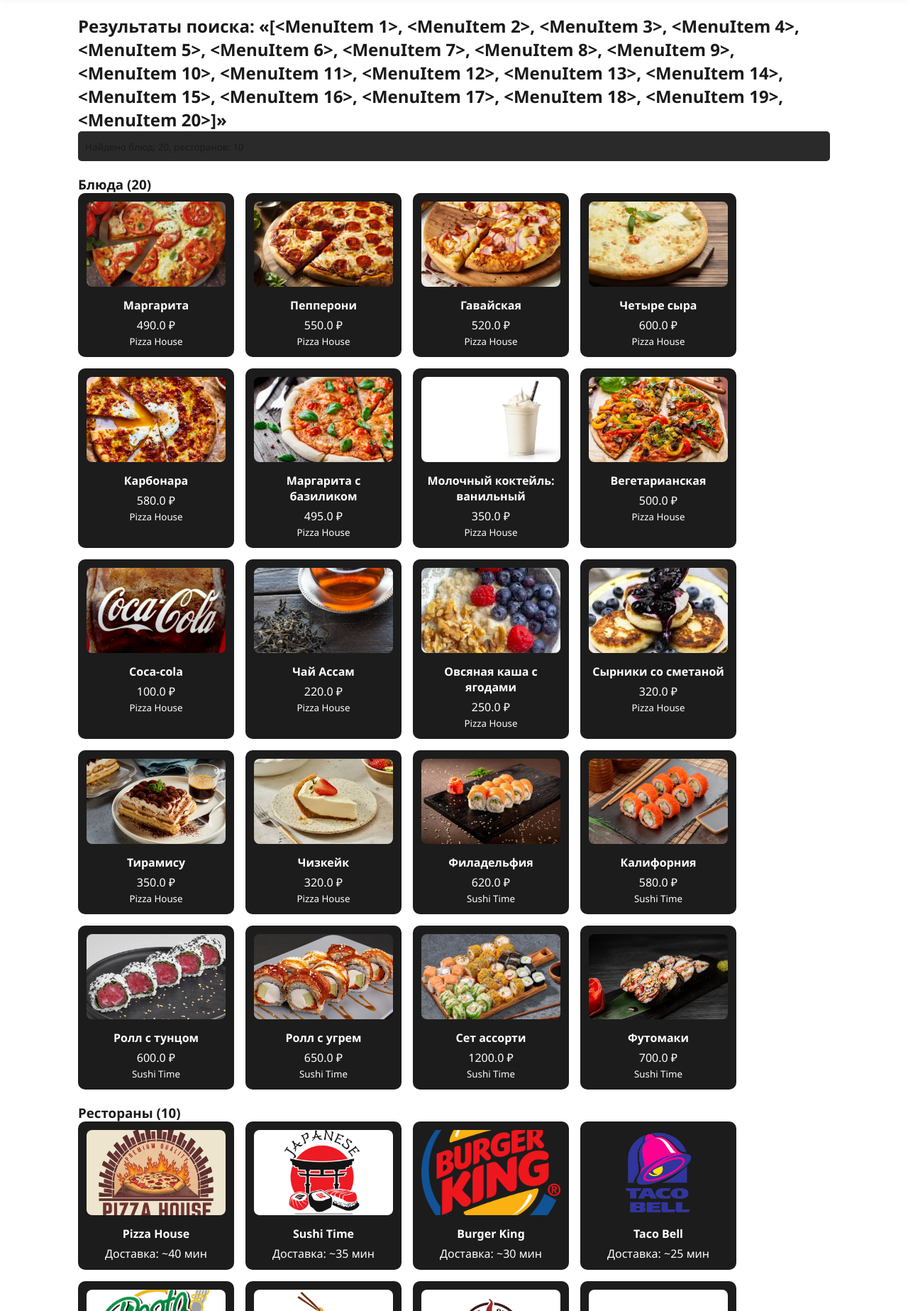
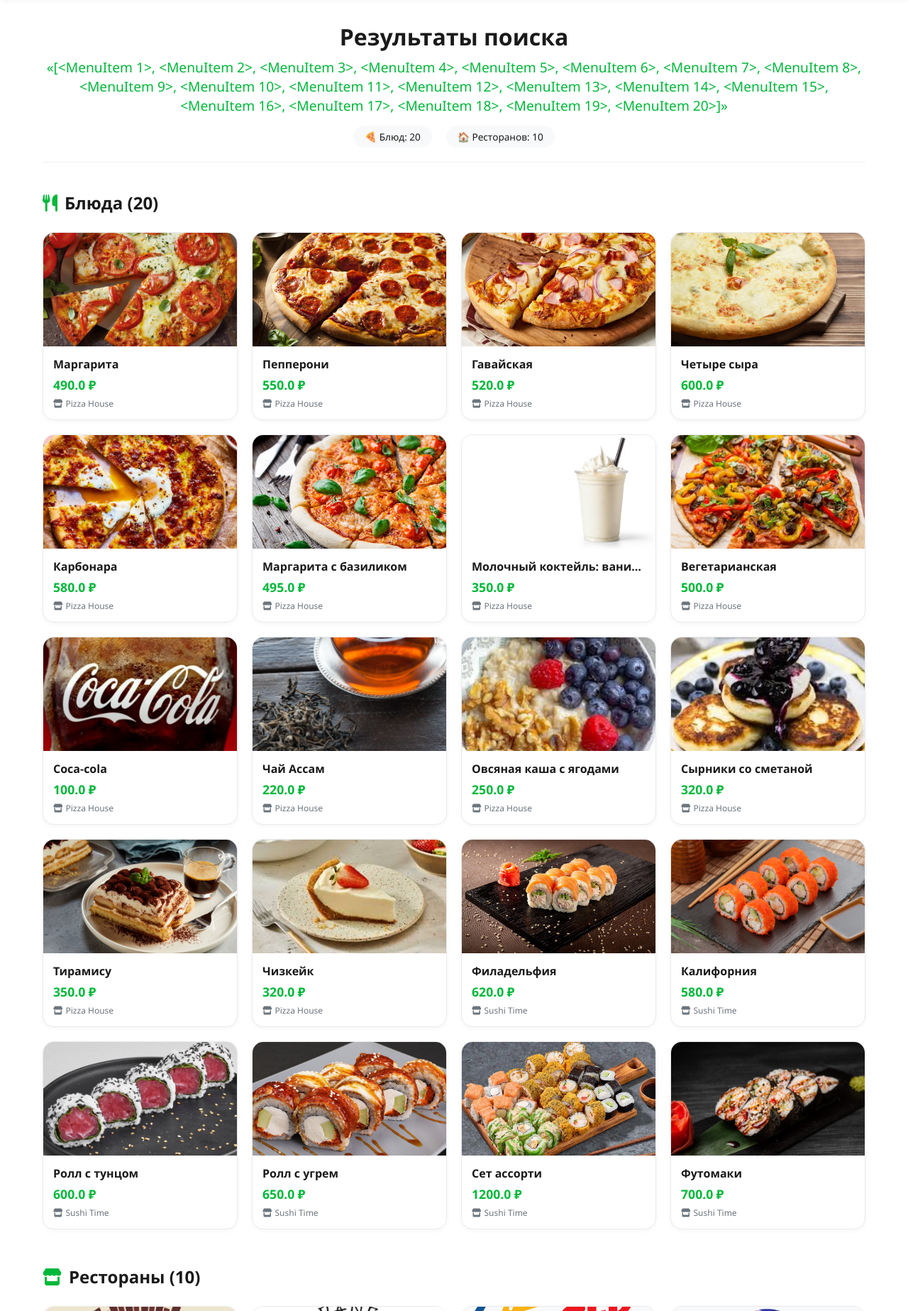
Before and after one commit to jaenamrin/food-delivery, a Flask app: template templates/search_results.html in a window 1280 px wide. Shown: the part 73-1920 px from the top of the page at 71% size. Run offline with Flask 3, Linux system fonts and the light colour scheme; the template is opened without the code that fills it: values that come from a table or form of the project are taken from there, others are empty; data comes from the database, SQL or seed files in the repository.

Commit message:
обновлен дизайн страницы поиска

```diff
--- a/templates/search_results.html
+++ b/templates/search_results.html
@@ -2,63 +2,346 @@
 {% block title %}Результаты поиска — {{ query }}{% endblock %}
 
 {% block content %}
-<div style="padding:20px; max-width:1100px; margin:0 auto;">
-  <h2>Результаты поиска: «{{ query }}»</h2>
-
-  <!-- Отладочная информация -->
-  <div style="background: #2a2a2a; padding: 10px; border-radius: 5px; margin-bottom: 20px;">
-    <small>Найдено блюд: {{ search_results|length }}, ресторанов: {{ restaurants|length }}</small>
+<div class="search-results-container">
+    <div class="search-header">
+        <h1>Результаты поиска</h1>
+        <p class="search-query">«{{ query }}»</p>
+        <div class="results-stats">
+            <span class="stat-badge">🍕 Блюд: {{ search_results|length }}</span>
+            <span class="stat-badge">🏠 Ресторанов: {{ restaurants|length }}</span>
+        </div>
     </div>
 
-  <section style="margin-top:12px;">
-    <h3>Блюда ({{ search_results|length }})</h3>
     {% if search_results %}
-      <div style="display:flex; flex-wrap:wrap; gap:16px;">
+    <section class="results-section">
+        <h2><i class="fas fa-utensils"></i> Блюда ({{ search_results|length }})</h2>
+        <div class="items-grid">
             {% for item in search_results %}
-          <div style="width:220px; background:#1c1c1c; padding:12px; border-radius:10px; text-align:center;">
-            <a href="{{ url_for('main.menu_item', item_id=item.id) }}" style="text-decoration:none; color:#fff;">
+            <div class="item-card">
+                <a href="{{ url_for('main.menu_item', item_id=item.id) }}" class="card-link">
+                    <div class="item-image">
                         {% if item.image %}
-                <img src="{{ url_for('static', filename=item.image) }}" alt="{{ item.name }}" style="width:100%; height:120px; object-fit:cover; border-radius:8px;">
+                            <img src="{{ url_for('static', filename=item.image) }}" alt="{{ item.name }}">
                         {% else %}
-                <div style="width:100%; height:120px; background:#333; border-radius:8px; display:flex; align-items:center; justify-content:center;">
-                  Нет изображения
+                            <div class="no-image">
+                                <i class="fas fa-image"></i>
                             </div>
                         {% endif %}
-              <h4 style="margin:10px 0 6px;">{{ item.name }}</h4>
-              <p>{{ item.price }} ₽</p>
-              <small>{{ item.restaurant.name }}</small>
+                    </div>
+                    <div class="item-info">
+                        <h3 class="item-name">{{ item.name }}</h3>
+                        <p class="item-price">{{ item.price }} ₽</p>
+                        <p class="item-restaurant">
+                            <i class="fas fa-store"></i> {{ item.restaurant.name }}
+                        </p>
+                    </div>
                 </a>
             </div>
             {% endfor %}
         </div>
+    </section>
+    {% endif %}
+
+    {% if restaurants %}
+    <section class="results-section">
+        <h2><i class="fas fa-store"></i> Рестораны ({{ restaurants|length }})</h2>
+        <div class="restaurants-grid">
+            {% for r in restaurants %}
+            <div class="restaurant-card">
+                <a href="{{ url_for('main.restaurant', restaurant_id=r.id) }}" class="card-link">
+                    <div class="restaurant-image">
+                        {% if r.image %}
+                            <img src="{{ url_for('static', filename=r.image) }}" alt="{{ r.name }}">
                         {% else %}
-      <p>Блюд не найдено.</p>
-    {% endif %}
-  </section>
-
-  <section style="margin-top:20px;">
-    <h3>Рестораны ({{ restaurants|length }})</h3>
-    {% if restaurants %}
-      <div style="display:flex; flex-wrap:wrap; gap:16px;">
-        {% for r in restaurants %}
-          <div style="width:220px; background:#1c1c1c; padding:12px; border-radius:10px; text-align:center;">
-            <a href="{{ url_for('main.restaurant', restaurant_id=r.id) }}" style="text-decoration:none; color:#fff;">
-              {% if r.image %}
-                <img src="{{ url_for('static', filename=r.image) }}" alt="{{ r.name }}" style="width:100%; height:120px; object-fit:cover; border-radius:8px;">
-              {% else %}
-                <div style="width:100%; height:120px; background:#333; border-radius:8px; display:flex; align-items:center; justify-content:center;">
-                  Нет изображения
+                            <div class="no-image">
+                                <i class="fas fa-store"></i>
                             </div>
                         {% endif %}
-              <h4 style="margin:10px 0 6px;">{{ r.name }}</h4>
-              <p>Доставка: ~{{ r.delivery_time }} мин</p>
+                    </div>
+                    <div class="restaurant-info">
+                        <h3 class="restaurant-name">{{ r.name }}</h3>
+                        <p class="restaurant-delivery">
+                            <i class="fas fa-clock"></i> Доставка: ~{{ r.delivery_time }} мин
+                        </p>
+                    </div>
                 </a>
             </div>
             {% endfor %}
         </div>
-    {% else %}
-      <p>Рестораны не найдены.</p>
+    </section>
     {% endif %}
-  </section>
+
+    {% if not search_results and not restaurants %}
+    <div class="empty-results">
+        <i class="fas fa-search"></i>
+        <h3>Ничего не найдено</h3>
+        <p>Попробуйте изменить поисковый запрос</p>
+        <a href="{{ url_for('main.index') }}" class="back-home">Вернуться на главную</a>
     </div>
+    {% endif %}
+</div>
+
+<style>
+.search-results-container {
+    max-width: 1200px;
+    margin: 0 auto;
+    padding: 30px 20px;
+    background: #ffffff;
+    min-height: 100vh;
+}
+
+.search-header {
+    text-align: center;
+    margin-bottom: 40px;
+    padding-bottom: 20px;
+    border-bottom: 1px solid #f0f0f0;
+}
+
+.search-header h1 {
+    font-size: 2rem;
+    color: #1a1a1a;
+    margin-bottom: 8px;
+}
+
+.search-query {
+    font-size: 1.2rem;
+    color: #00b83a;
+    font-weight: 500;
+    margin-bottom: 15px;
+}
+
+.results-stats {
+    display: flex;
+    justify-content: center;
+    gap: 20px;
+    flex-wrap: wrap;
+}
+
+.stat-badge {
+    background: #f8f9fa;
+    padding: 6px 16px;
+    border-radius: 30px;
+    font-size: 0.85rem;
+    color: #1a1a1a;
+}
+
+.results-section {
+    margin-bottom: 50px;
+}
+
+.results-section h2 {
+    font-size: 1.5rem;
+    color: #1a1a1a;
+    margin-bottom: 25px;
+    display: flex;
+    align-items: center;
+    gap: 10px;
+}
+
+.results-section h2 i {
+    color: #00b83a;
+}
+
+/* Сетка блюд */
+.items-grid {
+    display: grid;
+    grid-template-columns: repeat(auto-fill, minmax(220px, 1fr));
+    gap: 20px;
+}
+
+.item-card {
+    background: #ffffff;
+    border-radius: 16px;
+    overflow: hidden;
+    transition: all 0.2s ease;
+    border: 1px solid #eaeaea;
+    box-shadow: 0 2px 6px rgba(0,0,0,0.04);
+}
+
+.item-card:hover {
+    transform: translateY(-4px);
+    box-shadow: 0 12px 24px rgba(0,0,0,0.1);
+    border-color: transparent;
+}
+
+.card-link {
+    text-decoration: none;
+    color: inherit;
+    display: block;
+}
+
+.item-image {
+    width: 100%;
+    height: 160px;
+    overflow: hidden;
+    background: #f8f9fa;
+}
+
+.item-image img {
+    width: 100%;
+    height: 100%;
+    object-fit: cover;
+    transition: transform 0.2s;
+}
+
+.item-card:hover .item-image img {
+    transform: scale(1.05);
+}
+
+.no-image {
+    width: 100%;
+    height: 100%;
+    display: flex;
+    align-items: center;
+    justify-content: center;
+    background: #f0f0f0;
+    color: #aaa;
+    font-size: 2rem;
+}
+
+.item-info {
+    padding: 14px;
+}
+
+.item-name {
+    font-size: 1rem;
+    font-weight: 600;
+    color: #1a1a1a;
+    margin: 0 0 6px 0;
+    white-space: nowrap;
+    overflow: hidden;
+    text-overflow: ellipsis;
+}
+
+.item-price {
+    font-size: 1.1rem;
+    font-weight: 700;
+    color: #00b83a;
+    margin: 0 0 6px 0;
+}
+
+.item-restaurant {
+    font-size: 0.75rem;
+    color: #6c757d;
+    margin: 0;
+    display: flex;
+    align-items: center;
+    gap: 4px;
+}
+
+/* Сетка ресторанов */
+.restaurants-grid {
+    display: grid;
+    grid-template-columns: repeat(auto-fill, minmax(240px, 1fr));
+    gap: 20px;
+}
+
+.restaurant-card {
+    background: #ffffff;
+    border-radius: 16px;
+    overflow: hidden;
+    transition: all 0.2s ease;
+    border: 1px solid #eaeaea;
+    box-shadow: 0 2px 6px rgba(0,0,0,0.04);
+}
+
+.restaurant-card:hover {
+    transform: translateY(-4px);
+    box-shadow: 0 12px 24px rgba(0,0,0,0.1);
+    border-color: transparent;
+}
+
+.restaurant-image {
+    width: 100%;
+    height: 150px;
+    overflow: hidden;
+    background: #f8f9fa;
+}
+
+.restaurant-image img {
+    width: 100%;
+    height: 100%;
+    object-fit: cover;
+    transition: transform 0.2s;
+}
+
+.restaurant-card:hover .restaurant-image img {
+    transform: scale(1.05);
+}
+
+.restaurant-info {
+    padding: 14px;
+}
+
+.restaurant-name {
+    font-size: 1.1rem;
+    font-weight: 600;
+    color: #1a1a1a;
+    margin: 0 0 6px 0;
+}
+
+.restaurant-delivery {
+    font-size: 0.8rem;
+    color: #6c757d;
+    margin: 0;
+    display: flex;
+    align-items: center;
+    gap: 6px;
+}
+
+/* Пустой результат */
+.empty-results {
+    text-align: center;
+    padding: 80px 20px;
+    background: #f8f9fa;
+    border-radius: 24px;
+}
+
+.empty-results i {
+    font-size: 64px;
+    color: #ccc;
+    margin-bottom: 20px;
+}
+
+.empty-results h3 {
+    font-size: 1.5rem;
+    color: #1a1a1a;
+    margin-bottom: 10px;
+}
+
+.empty-results p {
+    color: #6c757d;
+    margin-bottom: 25px;
+}
+
+.back-home {
+    display: inline-block;
+    background: #00b83a;
+    color: white;
+    padding: 12px 28px;
+    border-radius: 40px;
+    text-decoration: none;
+    font-weight: 600;
+    transition: background 0.2s;
+}
+
+.back-home:hover {
+    background: #008f2c;
+}
+
+/* Адаптив */
+@media (max-width: 768px) {
+    .search-results-container {
+        padding: 20px 15px;
+    }
+
+    .items-grid, .restaurants-grid {
+        gap: 15px;
+    }
+
+    .item-image, .restaurant-image {
+        height: 140px;
+    }
+}
+</style>
 {% endblock %}
```
Lines whose indentation alone changed are shown as unchanged.
